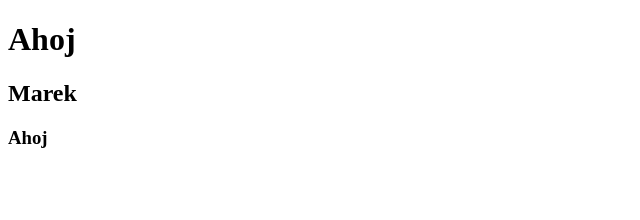
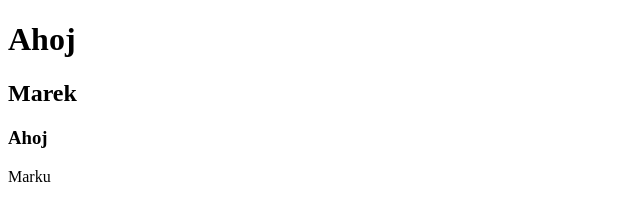
Before and after one commit to Mirak52/VLM, a plain HTML site: page index.html in a window 1280 px wide. Shown: the full height of the page, 0-640 px from the left. Drawn offline with Linux system fonts and the light colour scheme.

Commit message:
commit message...

```diff
--- a/index.html
+++ b/index.html
@@ -8,5 +8,6 @@
     <h1>Ahoj</h1>
     <h2>Marek</h2>
     <h3>Ahoj</h3>
+    <p>Marku</p>
 </body>
 </html>
```
